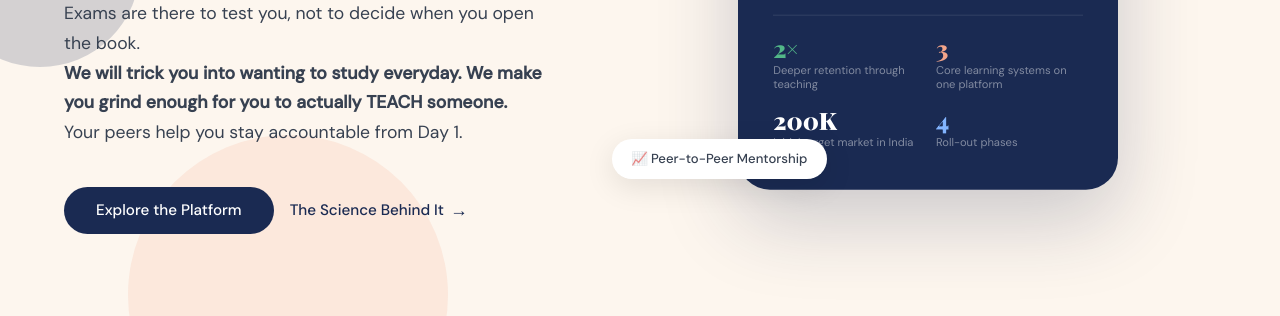
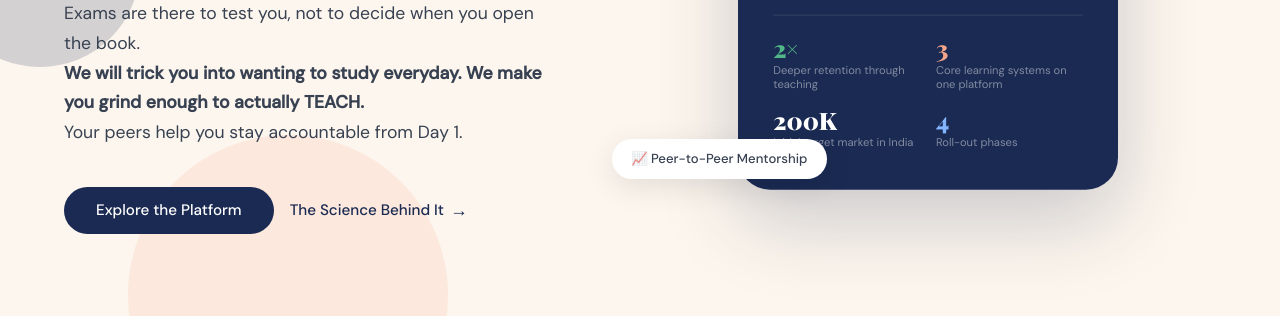
Before and after one commit to Edtruce/Feynlearn, a plain HTML site: page index.html in a window 1280 px wide. Shown: the part 485-801 px from the top of the page. Drawn offline with nearby package versions, Linux system fonts and the light colour scheme; a script that the page names is missing; a web font is replaced by a local one.

Commit message:
Update index.html

```diff
--- a/index.html
+++ b/index.html
@@ -400,7 +400,7 @@
     <h1 class="hero-title">AMBITION<br><em>requires EFFORT</em></h1>
     <p class="hero-subtitle">
       <strong>Dear Learner! We help you say NO to your excuses.</strong><br> Exams are there to test you, not to decide when you open the book.<br>
-      <strong>We will trick you into wanting to study everyday. We make you grind enough for you to actually TEACH someone. </strong><br>Your peers help you stay accountable from Day 1.</p>
+      <strong>We will trick you into wanting to study everyday. We make you grind enough to actually TEACH. </strong><br>Your peers help you stay accountable from Day 1.</p>
     <div class="hero-cta-group">
       <a href="#solution" class="btn-primary">Explore the Platform</a>
       <a href="#science" class="btn-ghost">The Science Behind It</a>
```
